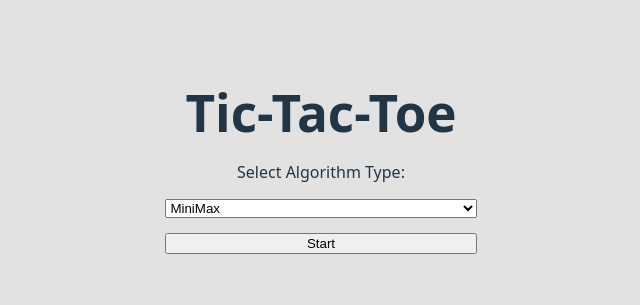
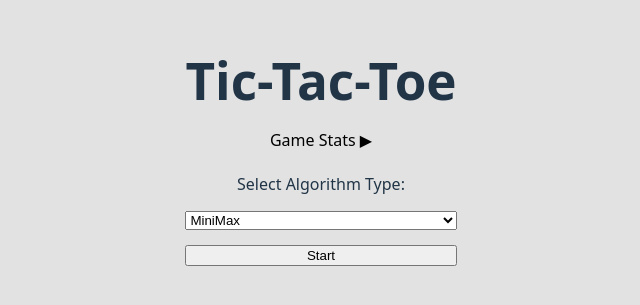
Before and after one commit to devangmalhotra/ai-agent-tic-tac-toe, a React (Vite) app: page / in a window 1280 px wide. Shown: the part 241-546 px from the top of the page, without its empty margins (319-959 px from the left). Built offline with nearby package versions, Linux system fonts and the light colour scheme.

Commit message:
updated files

```diff
--- a/src/Components/GameSettings/GameSettings.css
+++ b/src/Components/GameSettings/GameSettings.css
@@ -2,5 +2,6 @@
     display: flex;
     flex-direction: column;
     gap: 15px;
+    margin: 20px;
 
 }
--- a/src/Components/userStats/userStats.jsx
+++ b/src/Components/userStats/userStats.jsx
@@ -17,8 +17,9 @@ function UserStats() {
     <div id='stats-container'>
         <button id='stats-button' onClick={handleStatsButtonClick}>Game Stats <span className={statsMenuOpened ? 'stats-menu-opened' : ''}id='arrow-collapse-icon'>▶</span></button>
         <div id='stats-box' className={statsMenuOpened ? '' : 'stats-menu-hidden'}>
+            <h4>Your current streak: </h4>
+            <h4>Your highest streak: </h4>
             <h4>Highest streak of all time: </h4>
-            <h4>Your streak: </h4>
         </div>
     </div>
   )
--- a/src/Pages/MainSelection/MainSelection.jsx
+++ b/src/Pages/MainSelection/MainSelection.jsx
@@ -2,12 +2,13 @@ import React from 'react'
 import Title from '../../Components/Title/Title'
 import GameSettings from '../../Components/GameSettings/GameSettings'
 import './MainSelection.css'
-import { useState } from 'react'
+import UserStats from '../../Components/userStats/userStats'
 
 function MainSelection() {
   return (
     <div id='title-form-container'>
       <Title />
+      <UserStats />
       <GameSettings />
     </div>
   )
```
